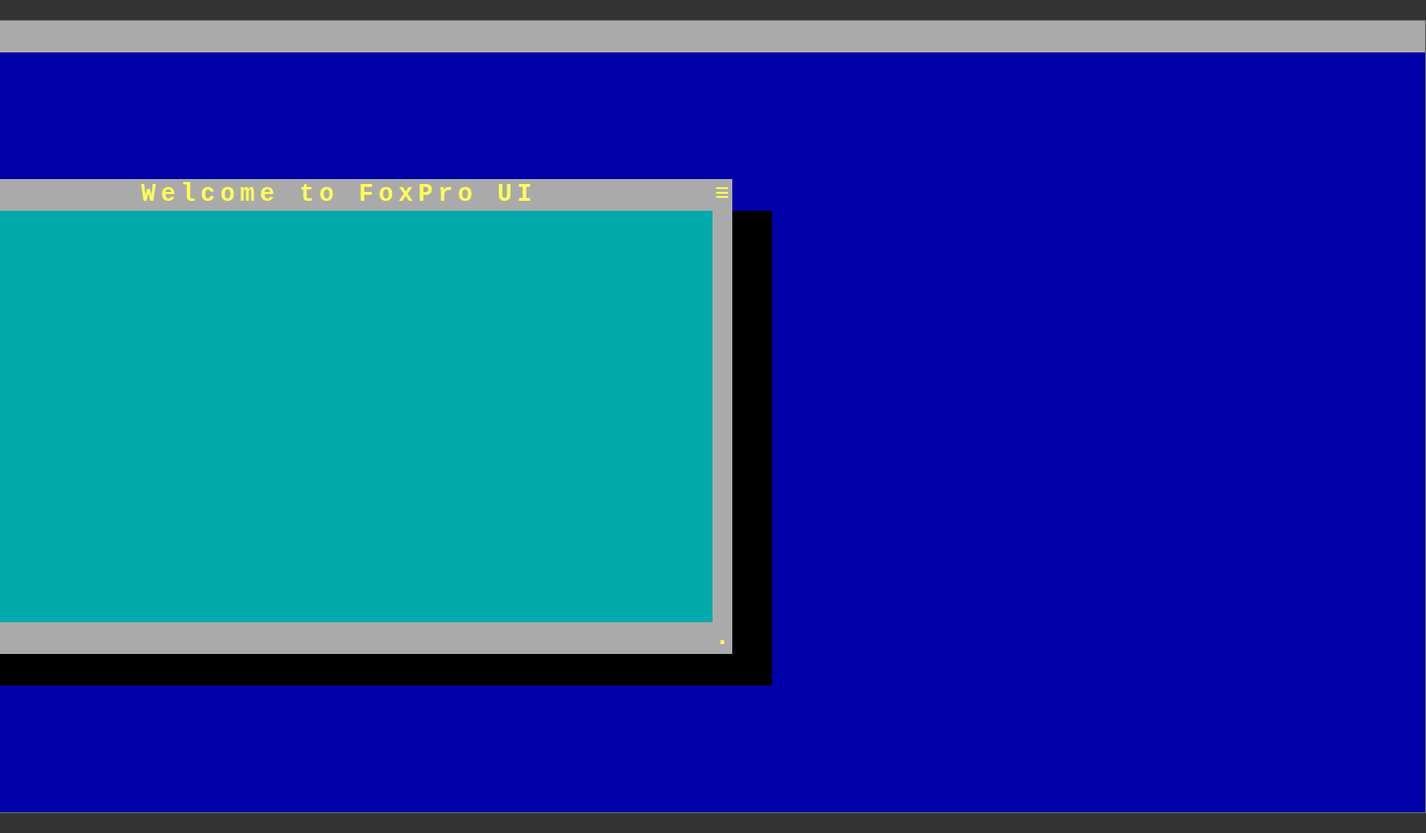
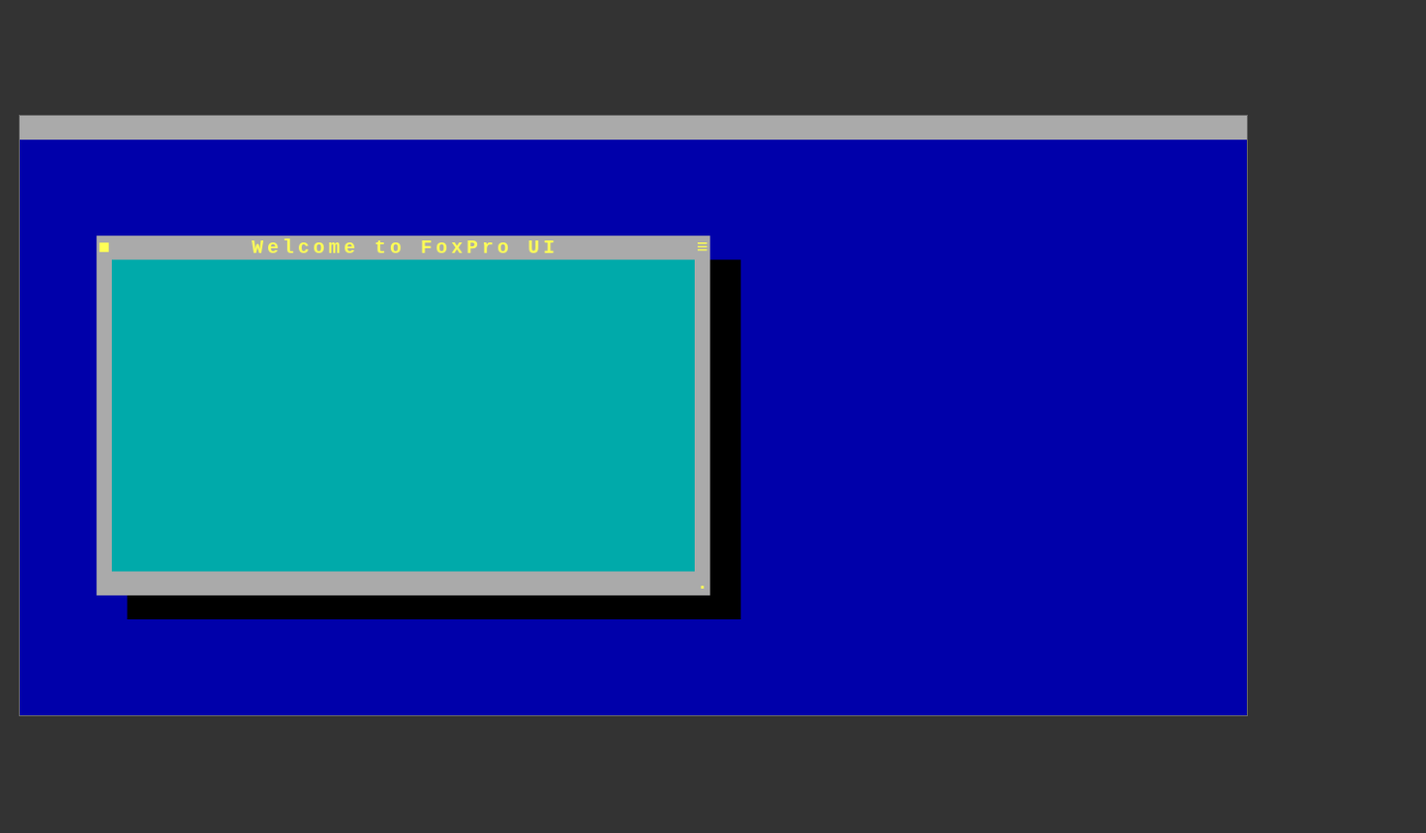
Before and after one commit to carledwards/retro-dos-framework, a website built with Vite: page packages/retro-foxpro-ui/examples/basic-demo/index.html in a window 1280 px wide. Shown: the whole page at 99% size, 1441 px wide, since content can reach past the window. Built offline with nearby package versions, Linux system fonts and the light colour scheme.

Commit message:
fixed foxpro demo screen size

```diff
--- a/packages/retro-foxpro-ui/examples/basic-demo/index.html
+++ b/packages/retro-foxpro-ui/examples/basic-demo/index.html
@@ -15,6 +15,10 @@
     }
     #screen {
       border: 1px solid #666;
+      background: #000;
+      max-width: 100%;
+      max-height: 100vh;
+      object-fit: contain;
     }
   </style>
 </head>
--- a/packages/retro-foxpro-ui/examples/basic-demo/index.ts
+++ b/packages/retro-foxpro-ui/examples/basic-demo/index.ts
@@ -1,12 +1,19 @@
 import { VideoBuffer, KeyboardService, MouseService } from '@retro-dos/retro-ui-lib';
 import { UIManager, DefaultTheme } from '../../src/index';
 
-// Initialize canvas
+// Initialize canvas with proper dimensions
 const canvas = document.getElementById('screen') as HTMLCanvasElement;
-canvas.width = 1600;
+const CHAR_WIDTH = 16; // Base character width in pixels
+const CHAR_HEIGHT = Math.floor(CHAR_WIDTH * 1.6); // Standard DOS character aspect ratio
+const COLS = 80;
+const ROWS = 25;
+
+// Set canvas dimensions based on character size
+canvas.width = COLS * CHAR_WIDTH;
+canvas.height = ROWS * CHAR_HEIGHT;
 
 // Initialize core services
-const videoBuffer = new VideoBuffer(80, 25);
+const videoBuffer = new VideoBuffer(COLS, ROWS);
 const keyboard = new KeyboardService();
 const mouse = new MouseService(canvas);
 
```
Also changed, not shown: docs/foxpro-basic/index.html (+5 -1 lines), 3 other files.
